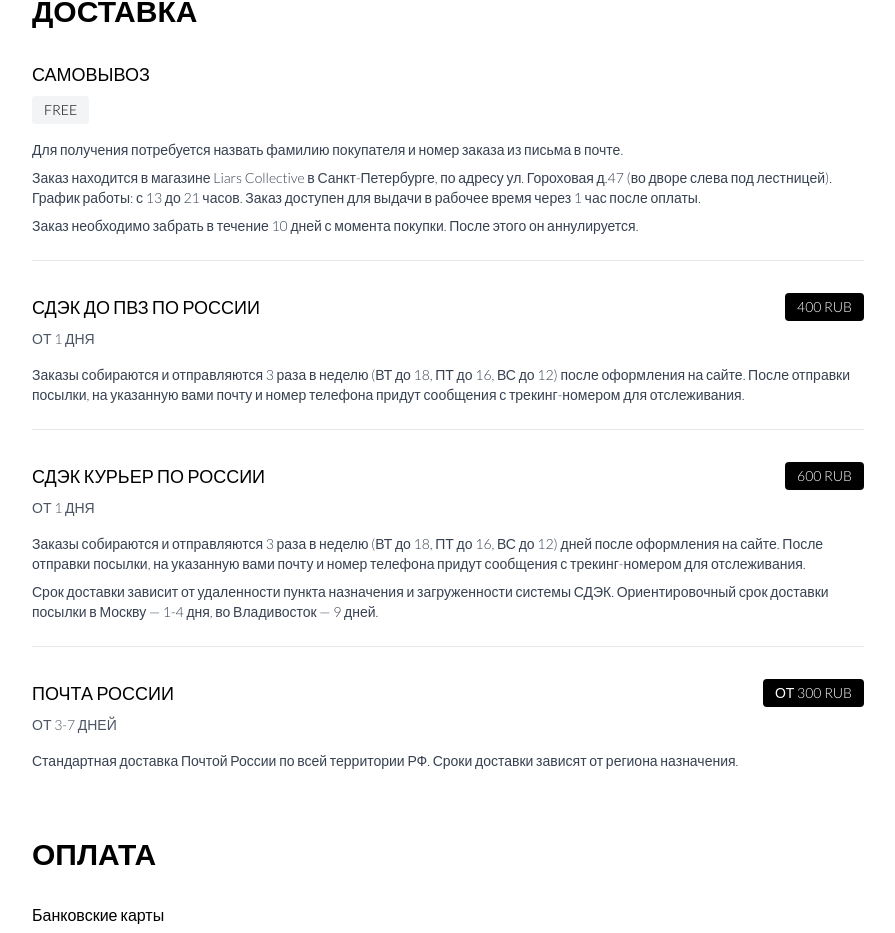
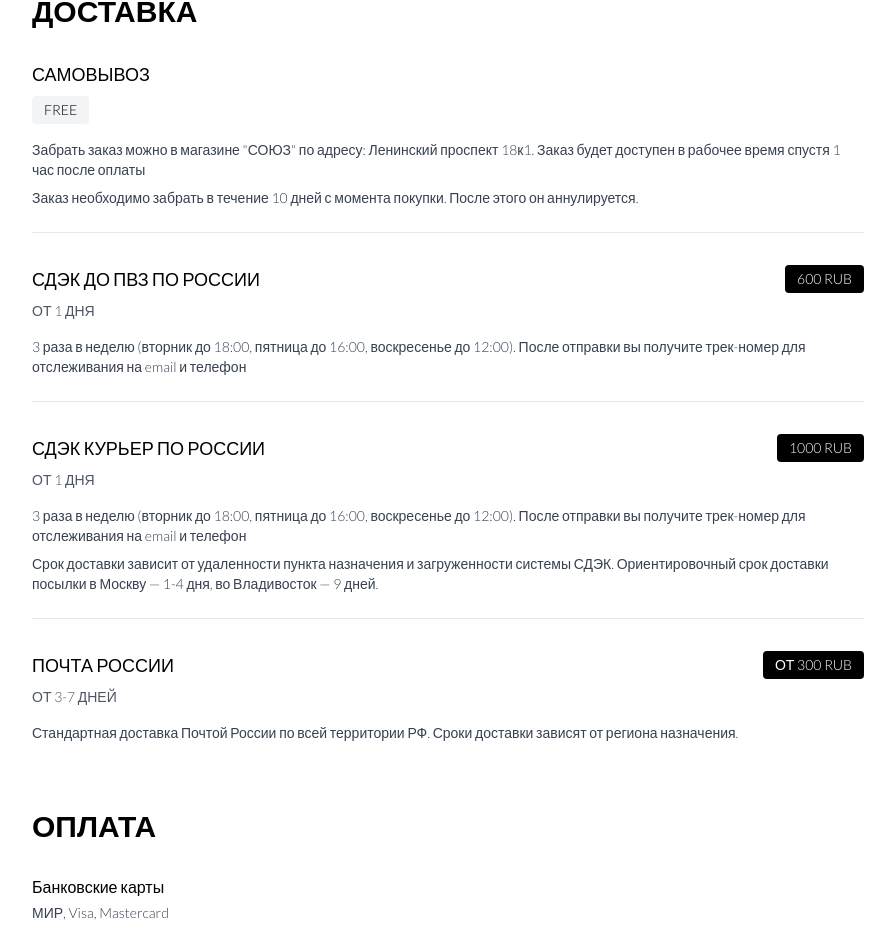
Before and after one commit to glebtrishkin/soyuzlocals, a React (Vite) app: page /delivery in a window 1280 px wide. Shown: the part 1133-2066 px from the top of the page, without its empty margins (192-1087 px from the left). Built offline with nearby package versions, Linux system fonts and the light colour scheme.

Commit message:
Updated Delivery.tsx

```diff
--- a/src/pages/Delivery.tsx
+++ b/src/pages/Delivery.tsx
@@ -27,8 +27,8 @@ function Delivery() {
               </div>
             </div>
             <div className="text-sm text-gray-700 space-y-2">
-              <p>Для получения потребуется назвать фамилию покупателя и номер заказа из письма в почте.</p>
-              <p>Заказ находится в магазине Liars Collective в Санкт-Петербурге, по адресу ул. Гороховая д.47 (во дворе слева под лестницей). График работы: с 13 до 21 часов. Заказ доступен для выдачи в рабочее время через 1 час после оплаты.</p>
+              <p>Забрать заказ можно в магазине "СОЮЗ" по адресу:
+Ленинский проспект 18к1. Заказ будет доступен в рабочее время спустя 1 час после оплаты</p>
               <p>Заказ необходимо забрать в течение 10 дней с момента покупки. После этого он аннулируется.</p>
             </div>
           </div>
@@ -41,11 +41,11 @@ function Delivery() {
                 <div className="text-sm text-gray-600">ОТ 1 ДНЯ</div>
               </div>
               <div className="bg-black text-white px-3 py-1 text-sm rounded">
-                400 RUB
+                600 RUB
               </div>
             </div>
             <div className="text-sm text-gray-700">
-              <p>Заказы собираются и отправляются 3 раза в неделю (ВТ до 18, ПТ до 16, ВС до 12) после оформления на сайте. После отправки посылки, на указанную вами почту и номер телефона придут сообщения с трекинг-номером для отслеживания.</p>
+              <p> 3 раза в неделю (вторник до 18:00, пятница до 16:00, воскресенье до 12:00). После отправки вы получите трек-номер для отслеживания на email и телефон</p>
             </div>
           </div>
 
@@ -57,11 +57,11 @@ function Delivery() {
                 <div className="text-sm text-gray-600">ОТ 1 ДНЯ</div>
               </div>
               <div className="bg-black text-white px-3 py-1 text-sm rounded">
-                600 RUB
+                1000 RUB
               </div>
             </div>
             <div className="text-sm text-gray-700 space-y-2">
-              <p>Заказы собираются и отправляются 3 раза в неделю (ВТ до 18, ПТ до 16, ВС до 12) дней после оформления на сайте. После отправки посылки, на указанную вами почту и номер телефона придут сообщения с трекинг-номером для отслеживания.</p>
+              <p> 3 раза в неделю (вторник до 18:00, пятница до 16:00, воскресенье до 12:00). После отправки вы получите трек-номер для отслеживания на email и телефон</p>
               <p>Срок доставки зависит от удаленности пункта назначения и загруженности системы СДЭК. Ориентировочный срок доставки посылки в Москву — 1-4 дня, во Владивосток — 9 дней.</p>
             </div>
           </div>
```
